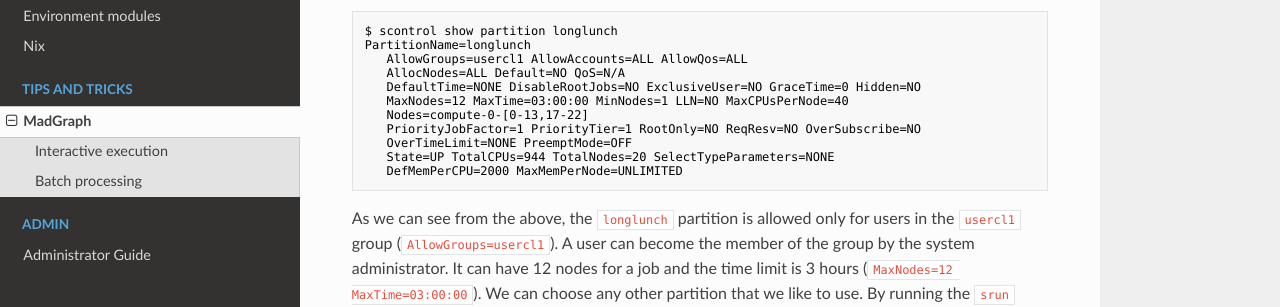
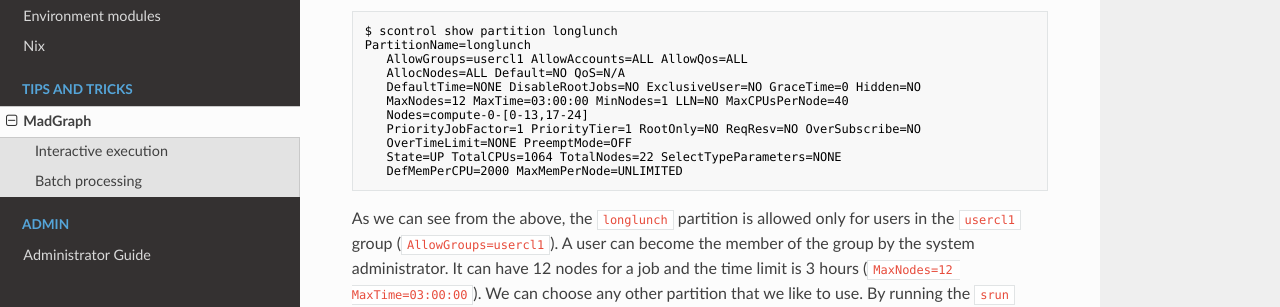
Before and after one commit to cbpark/ptc-cluster, an MkDocs documentation site: the page built from docs/tips-and-tricks/madgraph.md, in a window 1280 px wide and 900 px high, scrolled down 659 px. Shown: the part 236-543 px from the top of the window. Built offline with MkDocs 1.6.1, drawn with Linux system fonts in a browser that asks for light colours; nearby versions of some CDN libraries; old or Windows-style settings are respelled for this version of MkDocs.

Commit message:
Update the current specifications and configurations (compute-0-[23,24])

````diff
--- a/docs/tips-and-tricks/madgraph.md
+++ b/docs/tips-and-tricks/madgraph.md
@@ -41,10 +41,10 @@ PartitionName=longlunch
    AllocNodes=ALL Default=NO QoS=N/A
    DefaultTime=NONE DisableRootJobs=NO ExclusiveUser=NO GraceTime=0 Hidden=NO
    MaxNodes=12 MaxTime=03:00:00 MinNodes=1 LLN=NO MaxCPUsPerNode=40
-   Nodes=compute-0-[0-13,17-22]
+   Nodes=compute-0-[0-13,17-24]
    PriorityJobFactor=1 PriorityTier=1 RootOnly=NO ReqResv=NO OverSubscribe=NO
    OverTimeLimit=NONE PreemptMode=OFF
-   State=UP TotalCPUs=944 TotalNodes=20 SelectTypeParameters=NONE
+   State=UP TotalCPUs=1064 TotalNodes=22 SelectTypeParameters=NONE
    DefMemPerCPU=2000 MaxMemPerNode=UNLIMITED
 ```
 
````
Also changed, not shown: docs/job-scheduler.md (+5 -5 lines), docs/specification.md (+2 -2 lines).
